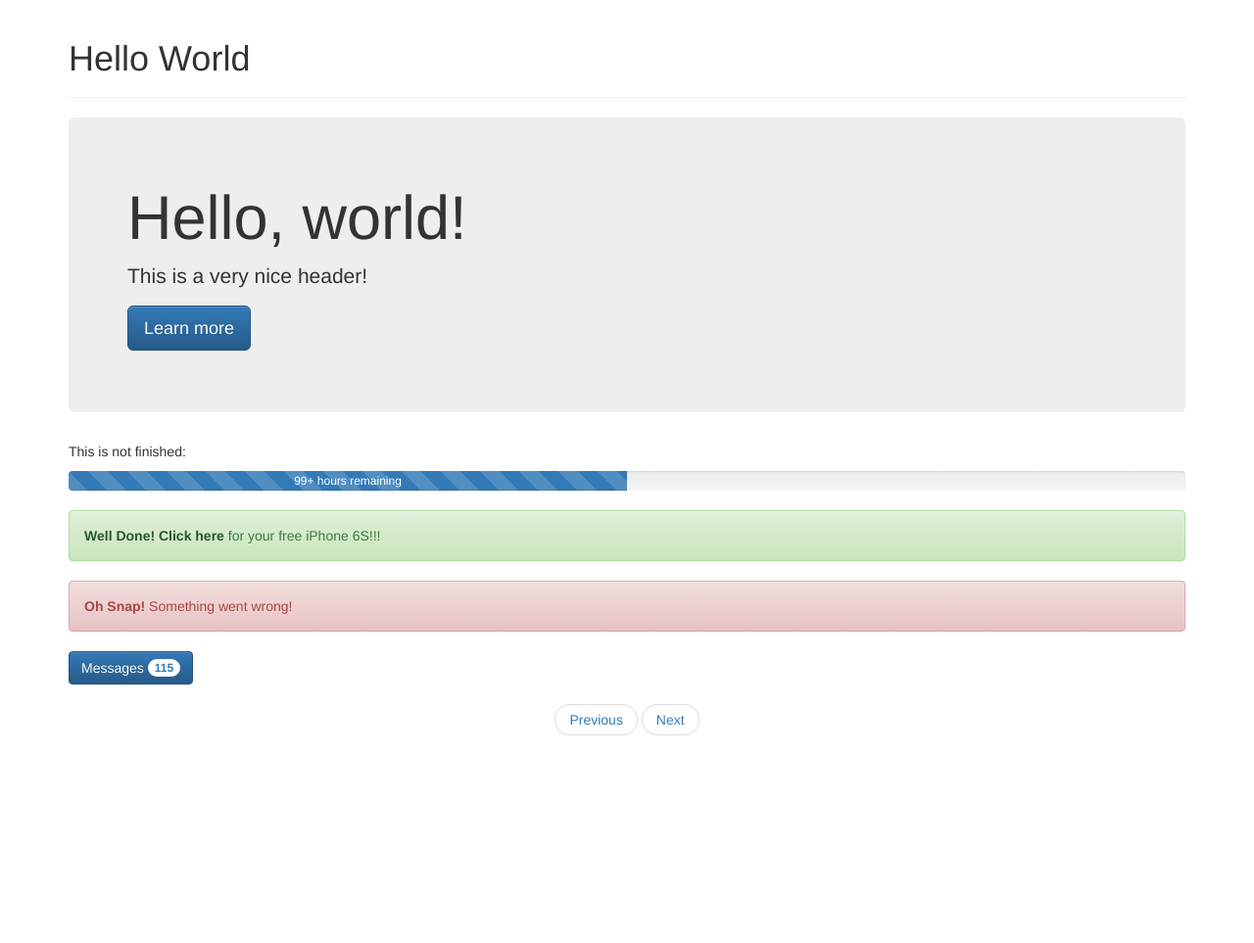
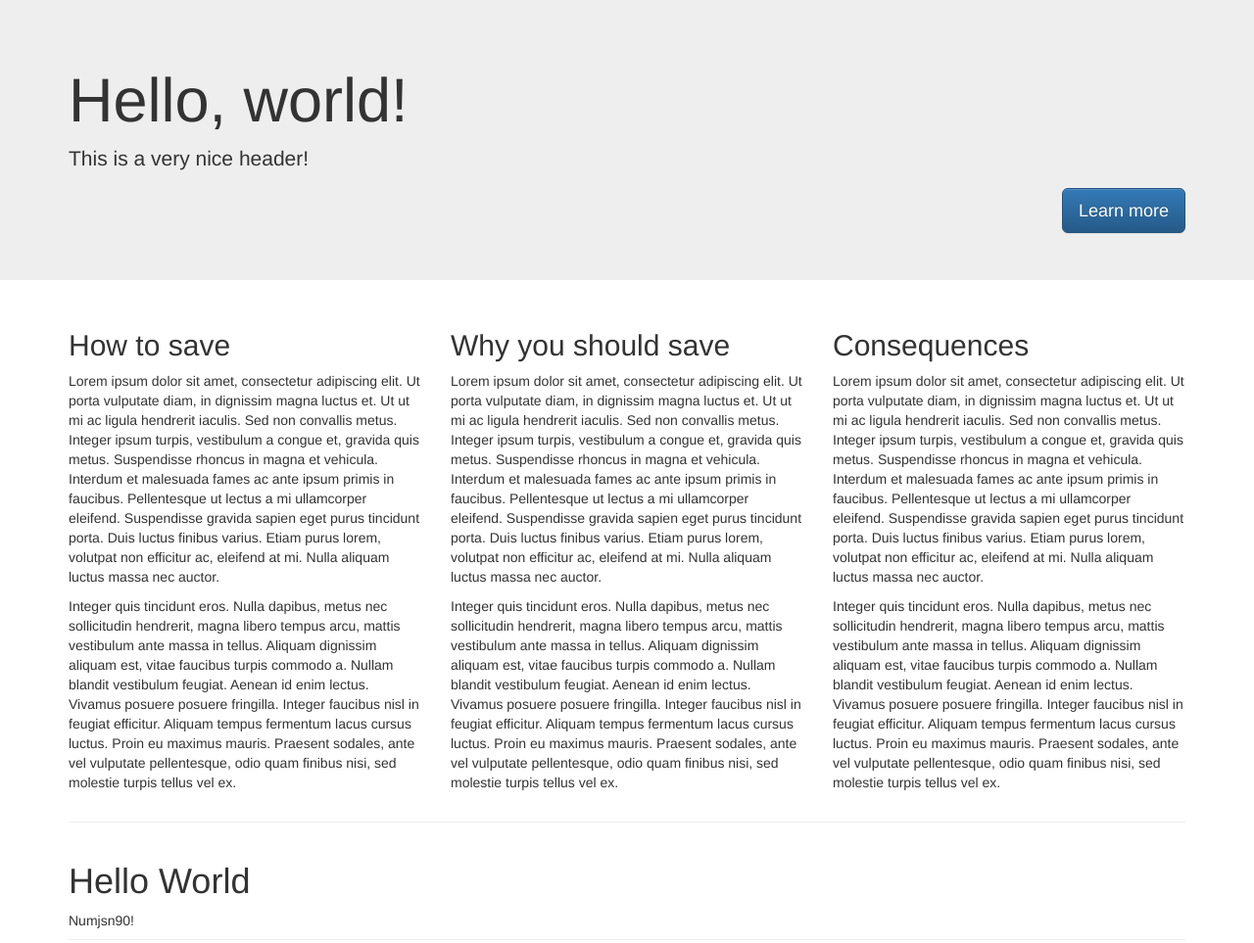
Before and after one commit to iambradleyy/savings, a website: page index.html in a window 1280 px wide. Shown: the top 963 px of the page at 98% size. Before the commit the page ends 800 px from the top, so only its background shows below. Drawn offline with nearby package versions, Linux system fonts and the light colour scheme.

Commit message:
Change jumbotron to fill page. Add three columns of text.

```diff
--- a/index.html
+++ b/index.html
@@ -8,14 +8,35 @@
     <link rel="stylesheet" href="./bower_components/bootstrap/dist/css/bootstrap-theme.min.css">
 </head>
 <body>
-    <div class="container">
-        <div class="page-header">
-            <h1>Hello World</h1>
-        </div>
-        <div class="jumbotron">
+     <div class="jumbotron">
+        <div class="container">
             <h1>Hello, world!</h1>
             <p>This is a very nice header!</p>
-            <p><a class="btn btn-primary btn-lg" href="#" role="button">Learn more</a></p>
+            <div class="text-right"><a class="btn btn-primary btn-lg" href="#" role="button">Learn more</a></div>
+        </div>
+    </div>
+    <div class="container">
+        <div class="row">
+            <div class="col-sm-12 col-md-4 col-lg-4">
+                <h2>How to save</h2>
+                <p>Lorem ipsum dolor sit amet, consectetur adipiscing elit. Ut porta vulputate diam, in dignissim magna luctus et. Ut ut mi ac ligula hendrerit iaculis. Sed non convallis metus. Integer ipsum turpis, vestibulum a congue et, gravida quis metus. Suspendisse rhoncus in magna et vehicula. Interdum et malesuada fames ac ante ipsum primis in faucibus. Pellentesque ut lectus a mi ullamcorper eleifend. Suspendisse gravida sapien eget purus tincidunt porta. Duis luctus finibus varius. Etiam purus lorem, volutpat non efficitur ac, eleifend at mi. Nulla aliquam luctus massa nec auctor.</p>
+                <p>Integer quis tincidunt eros. Nulla dapibus, metus nec sollicitudin hendrerit, magna libero tempus arcu, mattis vestibulum ante massa in tellus. Aliquam dignissim aliquam est, vitae faucibus turpis commodo a. Nullam blandit vestibulum feugiat. Aenean id enim lectus. Vivamus posuere posuere fringilla. Integer faucibus nisl in feugiat efficitur. Aliquam tempus fermentum lacus cursus luctus. Proin eu maximus mauris. Praesent sodales, ante vel vulputate pellentesque, odio quam finibus nisi, sed molestie turpis tellus vel ex.</p>
+            </div>
+            <div class="col-sm-12 col-md-4 col-lg-4">
+                <h2>Why you should save</h2>
+                <p>Lorem ipsum dolor sit amet, consectetur adipiscing elit. Ut porta vulputate diam, in dignissim magna luctus et. Ut ut mi ac ligula hendrerit iaculis. Sed non convallis metus. Integer ipsum turpis, vestibulum a congue et, gravida quis metus. Suspendisse rhoncus in magna et vehicula. Interdum et malesuada fames ac ante ipsum primis in faucibus. Pellentesque ut lectus a mi ullamcorper eleifend. Suspendisse gravida sapien eget purus tincidunt porta. Duis luctus finibus varius. Etiam purus lorem, volutpat non efficitur ac, eleifend at mi. Nulla aliquam luctus massa nec auctor.</p>
+                <p>Integer quis tincidunt eros. Nulla dapibus, metus nec sollicitudin hendrerit, magna libero tempus arcu, mattis vestibulum ante massa in tellus. Aliquam dignissim aliquam est, vitae faucibus turpis commodo a. Nullam blandit vestibulum feugiat. Aenean id enim lectus. Vivamus posuere posuere fringilla. Integer faucibus nisl in feugiat efficitur. Aliquam tempus fermentum lacus cursus luctus. Proin eu maximus mauris. Praesent sodales, ante vel vulputate pellentesque, odio quam finibus nisi, sed molestie turpis tellus vel ex.</p>
+            </div>
+            <div class="col-sm-12 col-md-4 col-lg-4">
+                <h2>Consequences</h2>
+                <p>Lorem ipsum dolor sit amet, consectetur adipiscing elit. Ut porta vulputate diam, in dignissim magna luctus et. Ut ut mi ac ligula hendrerit iaculis. Sed non convallis metus. Integer ipsum turpis, vestibulum a congue et, gravida quis metus. Suspendisse rhoncus in magna et vehicula. Interdum et malesuada fames ac ante ipsum primis in faucibus. Pellentesque ut lectus a mi ullamcorper eleifend. Suspendisse gravida sapien eget purus tincidunt porta. Duis luctus finibus varius. Etiam purus lorem, volutpat non efficitur ac, eleifend at mi. Nulla aliquam luctus massa nec auctor.</p>
+                <p>Integer quis tincidunt eros. Nulla dapibus, metus nec sollicitudin hendrerit, magna libero tempus arcu, mattis vestibulum ante massa in tellus. Aliquam dignissim aliquam est, vitae faucibus turpis commodo a. Nullam blandit vestibulum feugiat. Aenean id enim lectus. Vivamus posuere posuere fringilla. Integer faucibus nisl in feugiat efficitur. Aliquam tempus fermentum lacus cursus luctus. Proin eu maximus mauris. Praesent sodales, ante vel vulputate pellentesque, odio quam finibus nisi, sed molestie turpis tellus vel ex.</p>
+            </div>
+        </div>
+        <hr>
+        <div class="page-header">
+            <h1>Hello World</h1>Numjsn90!
+
         </div>
         <p>This is not finished:</p>
         <div class="progress">
```
